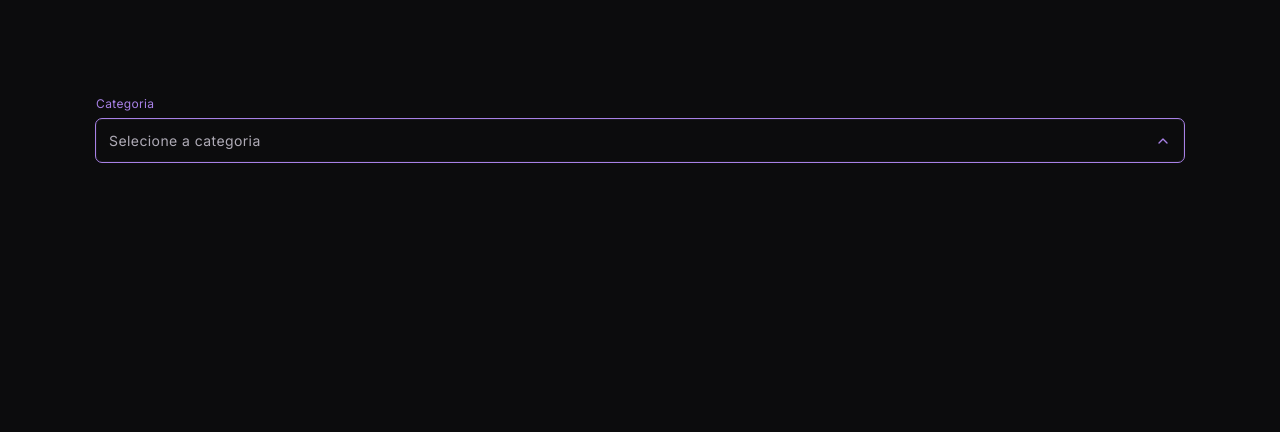
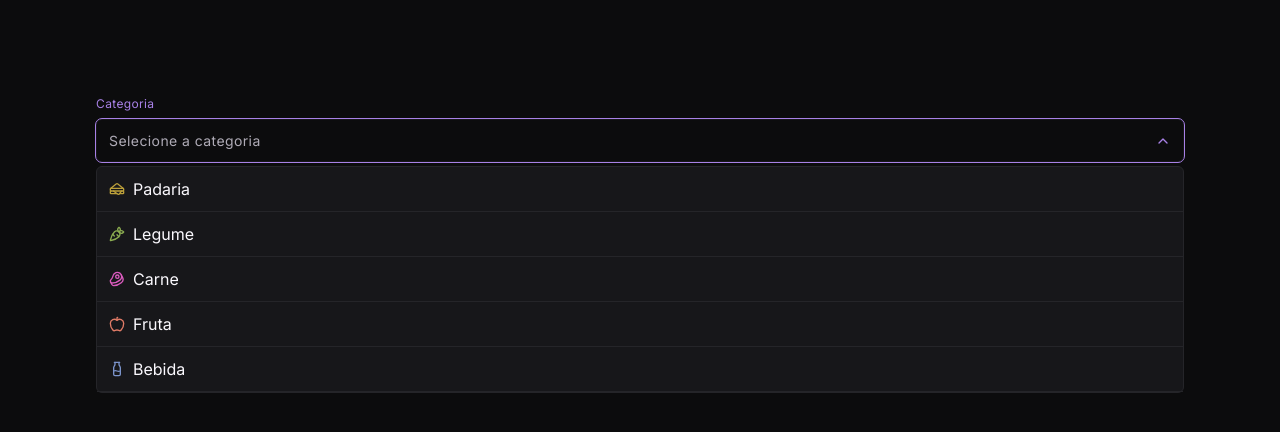
Before and after one commit to wesley-silv/Front-projects, a plain HTML site: page 5. Custom select/index.html in a window 1280 px wide. Both pictures are taken after a click on the checkbox "Categoria". Drawn offline with nearby package versions, Linux system fonts and the light colour scheme.

Commit message:
Style fo project Custom select complete, incremet the first staps to JavaScript config.

```diff
--- a/5. Custom select/index.html
+++ b/5. Custom select/index.html
@@ -21,6 +21,58 @@
           </div>
         </div>
       </div>
+      <ul id="options">
+        <li class="option">
+          <input
+            type="radio"
+            name="category"
+            value="bakery"
+            data-label="Padaria"
+          />
+          <i data-lucide="sandwich"></i>
+          <span class="label">Padaria</span>
+          <i data-lucide="check"></i>
+        </li>
+        <li class="option">
+          <input
+            type="radio"
+            name="category"
+            value="vegetable"
+            data-label="Legume"
+          />
+          <i data-lucide="carrot"></i>
+          <span class="label">Legume</span>
+          <i data-lucide="check"></i>
+        </li>
+        <li class="option">
+          <input type="radio" name="category" value="meat" data-label="Carne" />
+          <i data-lucide="beef"></i>
+          <span class="label">Carne</span>
+          <i data-lucide="check"></i>
+        </li>
+        <li class="option">
+          <input
+            type="radio"
+            name="category"
+            value="fruit"
+            data-label="Fruta"
+          />
+          <i data-lucide="apple"></i>
+          <span class="label">Fruta</span>
+          <i data-lucide="check"></i>
+        </li>
+        <li class="option">
+          <input
+            type="radio"
+            name="category"
+            value="drink"
+            data-label="Bebida"
+          />
+          <i data-lucide="milk"></i>
+          <span class="label">Bebida</span>
+          <i data-lucide="check"></i>
+        </li>
+      </ul>
     </div>
     <script src="main.js" defer></script>
     <script src="https://unpkg.com/lucide@latest"></script>
--- a/5. Custom select/main.css
+++ b/5. Custom select/main.css
@@ -9,10 +9,8 @@
 
 :root {
   font-family: Inter, sans-serif;
-
   background-color: #0c0c0d;
   color: #edeaf0;
-
   font-synthesis: none;
   text-rendering: optimizeLegibility;
   -webkit-font-smoothing: antialiased;
@@ -35,7 +33,6 @@
   padding: 0.75rem;
   align-items: center;
   justify-content: space-between;
-
   border-radius: 0.375rem;
   border: solid 1px #17171a;
 }
@@ -89,10 +86,97 @@
 
 #options-view-button {
   all: unset;
-
   position: absolute;
   inset: 0;
-
   cursor: pointer;
   z-index: 3;
 }
+
+/* Align and style of selects */
+#options {
+  margin-top: 0.25rem;
+  border-radius: 0.375rem;
+  border: solid 1px #252529;
+  background: #17171a;
+  display: none;
+}
+
+.option {
+  display: flex;
+  align-items: center;
+  gap: 0.5rem;
+  padding: 0.75rem;
+  border-bottom: solid 1px #252529;
+  position: relative;
+}
+
+.option .label {
+  color: #fbf9fe;
+}
+
+.option svg {
+  width: 1rem;
+  height: 1rem;
+}
+
+.option svg:last-child {
+  margin-left: auto;
+  color: #a881e6;
+}
+
+.option:has(input:checked),
+.option:hover {
+  border-bottom: solid 1px #252529;
+  background-color: #252529;
+}
+
+.option.option:has(input:focus) {
+  outline: solid 1px #a881e6;
+}
+
+.option [data-lucide='check'] {
+  display: none;
+}
+
+.option:has(input:checked) [data-lucide='check'] {
+  display: block;
+}
+
+.option input[type='radio'] {
+  all: unset;
+  position: absolute;
+  inset: 0;
+  cursor: pointer;
+}
+
+.option:nth-child(1) {
+  color: #bb9f3a;
+}
+.option:nth-child(2) {
+  color: #8cad51;
+}
+.option:nth-child(3) {
+  color: #db5bbf;
+}
+.option:nth-child(4) {
+  color: #e07b67;
+}
+.option:nth-child(5) {
+  color: #7b94cb;
+}
+
+#options {
+  color: #7b84cb;
+}
+
+#category-select:has(#options-view-button:checked) + #options {
+  display: block;
+}
+
+.selected:has(.option input:checked) #category-select label {
+  color: #a881e6;
+}
+
+.selected:has(.option input:checked) #category-select {
+  color: #fbf9fe;
+}
--- a/5. Custom select/main.js
+++ b/5. Custom select/main.js
@@ -1 +1,12 @@
-lucide.createIcons();
+lucide.createIcons()
+
+let select = document.querySelector('.select'),
+  selectedValue = document.getElementById('selected-value'),
+  optionsViewButton = document.getElementById('options-view-button'),
+  inputsOptions = document.querySelectorAll('.option input')
+
+inputsOptions.forEach(input => {
+  input.addEventListener('click', event => {
+    selectedValue.textContent = input.dataset.label
+  })
+})
```
